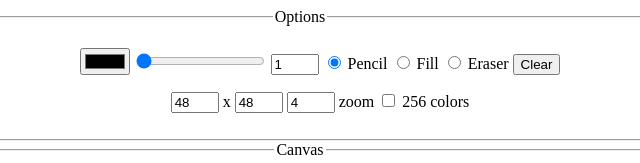
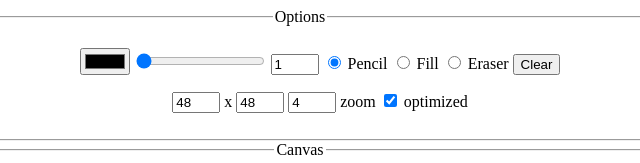
Before and after one commit to kettek/anonart, a plain HTML site: page index.html in a window 1280 px wide. Shown: the top 163 px of the page, 340-980 px from the left. Drawn offline with Linux system fonts and the light colour scheme.

Commit message:
Make 256 mode default; rename 256 mode to optimized

```diff
--- a/index.html
+++ b/index.html
@@ -50,8 +50,8 @@
           zoom
         </label>
         <label>
-          <input type="checkbox" id="version">
-          256 colors
+          <input type="checkbox" id="version" checked>
+          optimized
         </label>
       </menu>
     </fieldset>
```
